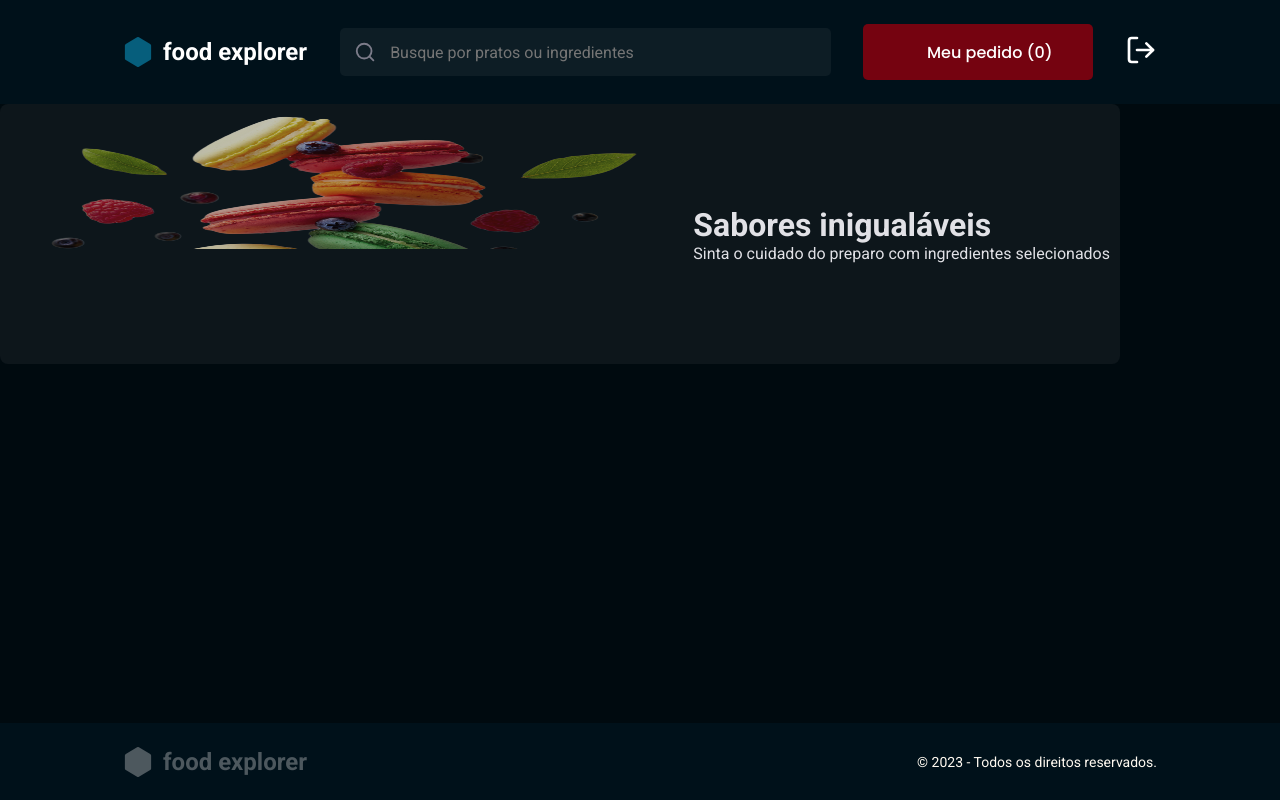
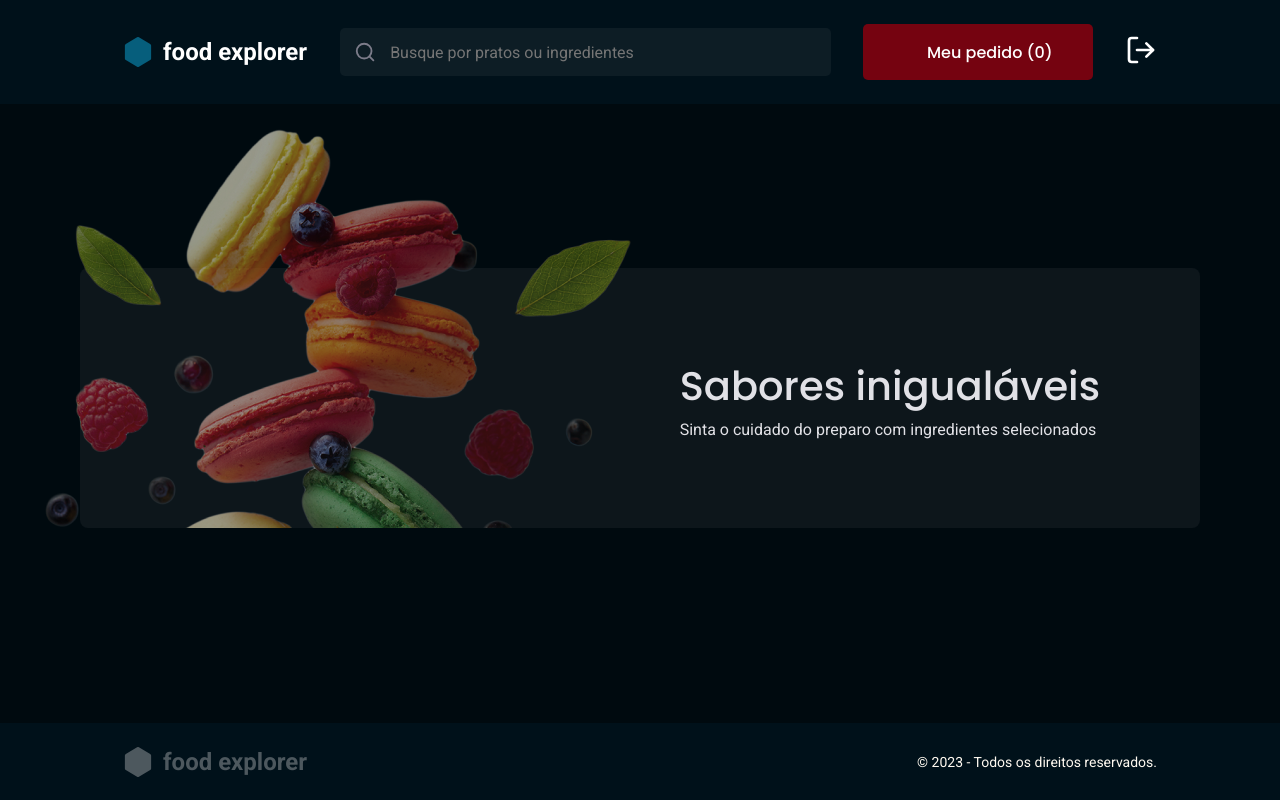
Before and after one commit to maxyuri13/Food-Explorer, a React (Vite) app in the folder Frontend/: page / in a window 1280 px wide. Built offline with nearby package versions, Linux system fonts and the light colour scheme; some icons are missing.

Commit message:
update banner

```diff
--- a/Frontend/src/components/Banner/index.jsx
+++ b/Frontend/src/components/Banner/index.jsx
@@ -6,7 +6,7 @@ export function Banner(){
     <Container>
       <div className="bannerCard">
         <img src={Picture} alt="Frutas e biscoitos recheados" />
-          <div className="tittle">
+          <div>
             <h1>Sabores inigualáveis</h1>
             <p>Sinta o cuidado do preparo com ingredientes selecionados</p>
           </div>
--- a/Frontend/src/components/Banner/styles.js
+++ b/Frontend/src/components/Banner/styles.js
@@ -4,6 +4,7 @@ export const Container = styled.div`
 
   .bannerCard {
     width: 112rem;
+
     height: 26rem;
 
     position: relative;
@@ -11,23 +12,17 @@ export const Container = styled.div`
     align-items: center;
     justify-content: end;
 
-    padding-right: 1rem;
-
-
     border-radius: .8rem;
 
     background-color: ${({ theme }) => theme.COLORS.DARK_800};
-
-    .title {
-      width: 50%;
-      display: flex;
-      flex-direction: column;
-      justify-content: end;
 
     h1 {
       font-family: 'Poppins', sans-serif;
       font-size: 4rem;
       font-weight: 500;
+      line-height: 56px;
+
+      padding-right: 10rem;
 
       color: ${({ theme }) => theme.COLORS.LIGHT_300};
     }
@@ -35,20 +30,22 @@ export const Container = styled.div`
     p {
       font-size: 1.6rem;
       font-weight: 400;
+      line-height: 16px;
+
+      padding-top: .8rem;
 
       color: ${({ theme }) => theme.COLORS.LIGHT_300};
     }
-    }
 
     img {
-      width: 632px;
-      height: 406px;
+      width: 63.2rem;
+      height: 40.6rem;
       position: absolute;
-      left: 3rem;
-      top: 1rem;
+      flex-shrink: 0;
 
-      max-height: 13.5rem;
-      object-fit: fill;
+      top: -146px;
+      left: -56px;
+      opacity: 0.8;
     }
   }
 
--- a/Frontend/src/pages/Home/index.jsx
+++ b/Frontend/src/pages/Home/index.jsx
@@ -1,5 +1,5 @@
 import { Header } from "../../components/Header";
-import { Footer } from "../../components/Footer"
+import { Footer } from "../../components/Footer";
 import { Banner } from "../../components/Banner";
 
 import { Container, Content, Panel } from "./styles";
@@ -19,5 +19,5 @@ export function Home() {
 
       <Footer />
     </Container>
-  )
+  );
 }
--- a/Frontend/src/pages/Home/styles.js
+++ b/Frontend/src/pages/Home/styles.js
@@ -10,14 +10,19 @@ export const Container = styled.div`
   "header"
   "content"
   "footer"
-
-
 `
 export const Content = styled.div`
+  display: flex;
+  justify-content: center;
+
   overflow-y: auto;
 `
 
 
 export const Panel = styled.div`
-  padding: 26.8rem auto 0;
+
+.bannerCard{
+  margin-top: 16.4rem;
+ }
+
 `
```
Lines whose indentation alone changed are shown as unchanged.
